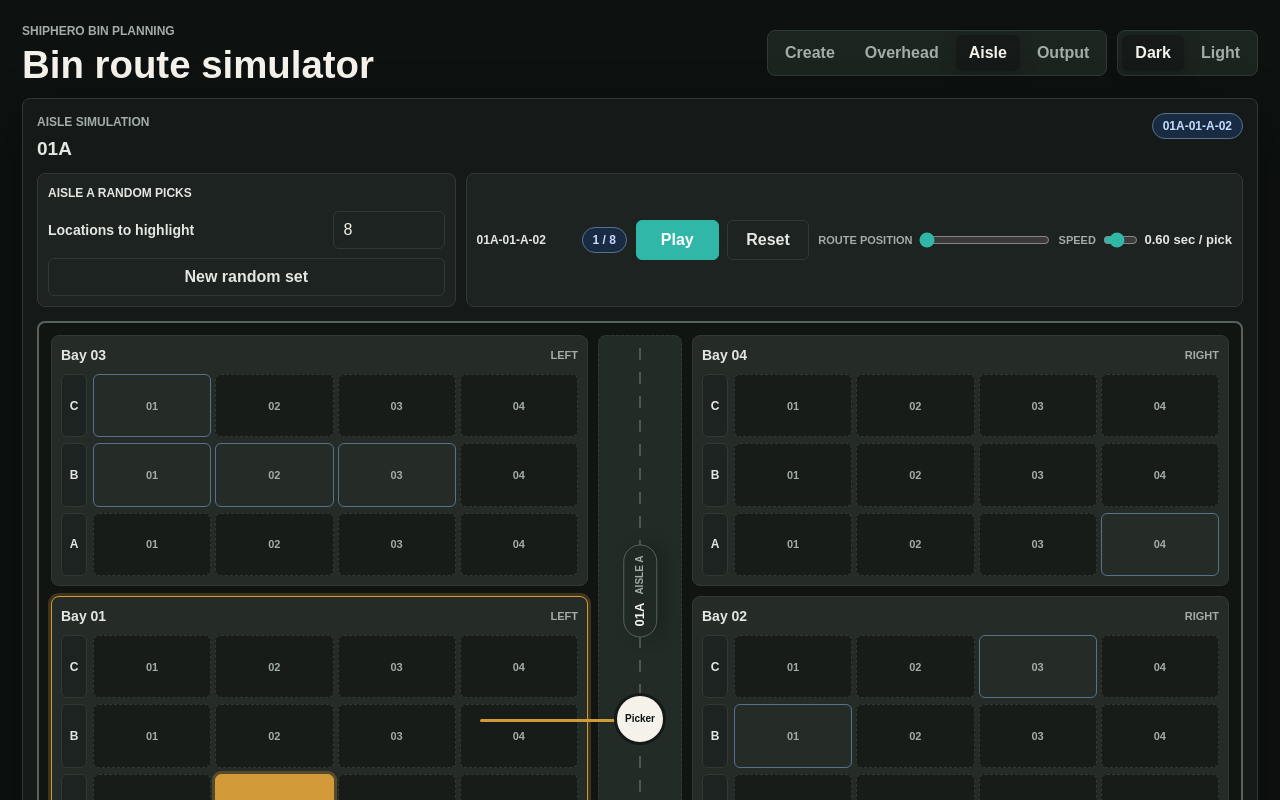
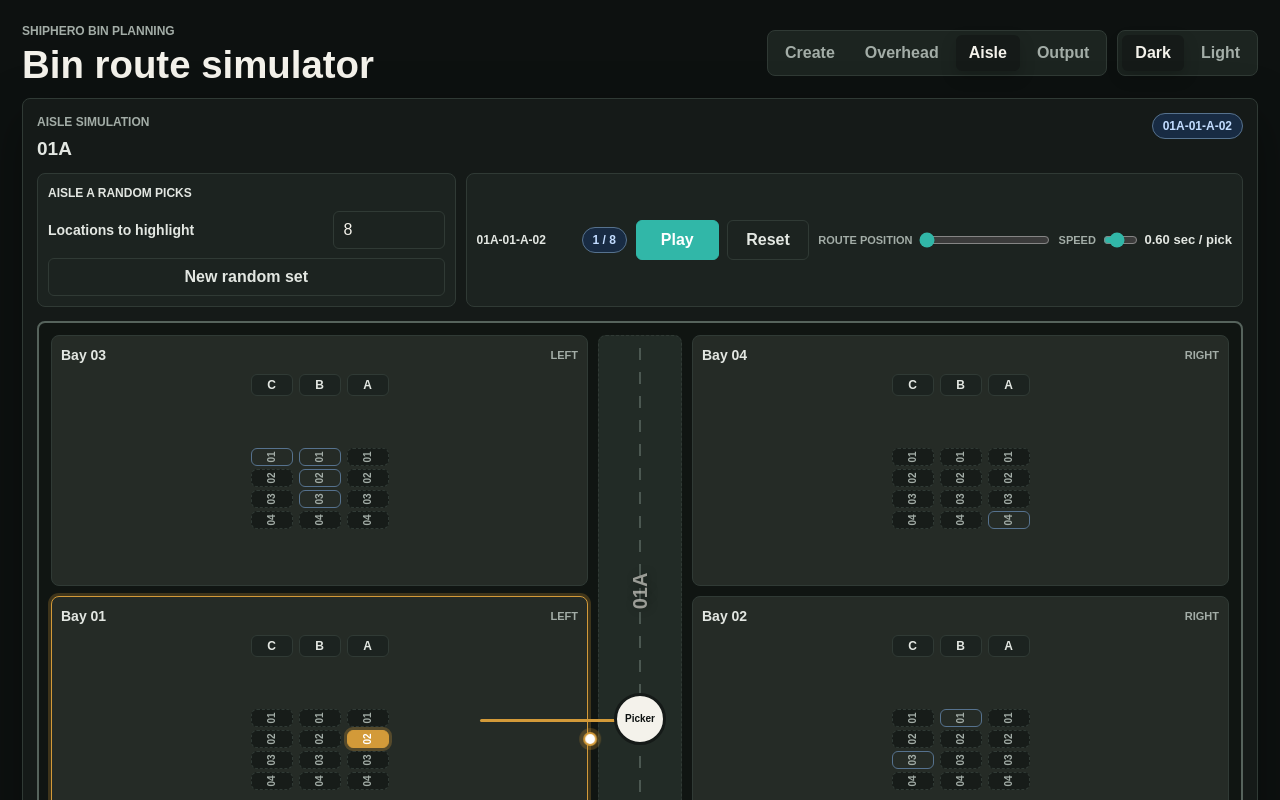
Before and after one commit to mostafa-azimi/bin_location_simulator, a Next.js app: page / in a window 1280 px wide. Both pictures are taken after a click on the button "Aisle". Shown: the top 800 px of the page. Built offline with nearby package versions, Linux system fonts and the light colour scheme.

Commit message:
Improve aisle picking visuals

```diff
--- a/app/globals.css
+++ b/app/globals.css
@@ -530,34 +530,24 @@ button:disabled {
 
 .aisle-track-label {
   align-items: center;
-  background: color-mix(in srgb, var(--lane) 86%, var(--panel));
-  border: 1px solid var(--line-strong);
-  border-radius: 999px;
-  box-shadow: 0 8px 18px rgba(0, 0, 0, 0.18);
   display: flex;
-  gap: 8px;
-  justify-content: space-between;
+  justify-content: center;
   left: 50%;
   min-width: 0;
-  padding: 6px 10px;
   pointer-events: none;
   position: absolute;
   top: 50%;
   transform: translate(-50%, -50%) rotate(-90deg);
   white-space: nowrap;
-  z-index: 5;
+  z-index: 2;
 }
 
 .aisle-track-label strong {
-  color: var(--foreground);
-  font-size: 13px;
-  font-weight: 760;
-}
-
-.aisle-track-label span {
-  color: var(--muted);
-  font-size: 10px;
-  font-weight: 760;
+  color: color-mix(in srgb, var(--foreground) 72%, transparent);
+  font-size: 18px;
+  font-weight: 800;
+  letter-spacing: 0;
+  text-shadow: 0 2px 10px rgba(0, 0, 0, 0.26);
   text-transform: uppercase;
 }
 
@@ -685,7 +675,7 @@ button:disabled {
   justify-content: center;
   position: relative;
   width: 40px;
-  z-index: 3;
+  z-index: 6;
 }
 
 .aisle-track.up.active .overhead-picker {
@@ -761,35 +751,27 @@ button:disabled {
 
 .aisle-demo-label {
   align-items: center;
-  background: color-mix(in srgb, var(--lane) 86%, var(--panel));
-  border: 1px solid var(--line-strong);
-  border-radius: 999px;
-  box-shadow: 0 8px 18px rgba(0, 0, 0, 0.18);
   display: flex;
-  gap: 8px;
+  justify-content: center;
   left: 50%;
-  padding: 6px 10px;
   position: absolute;
   top: 50%;
   transform: translate(-50%, -50%) rotate(-90deg);
   white-space: nowrap;
-  z-index: 2;
+  z-index: 1;
 }
 
 .aisle-demo-label strong {
-  color: var(--foreground);
-  font-size: 13px;
-  font-weight: 760;
-}
-
-.aisle-demo-label span {
-  color: var(--muted);
-  font-size: 10px;
-  font-weight: 760;
+  color: color-mix(in srgb, var(--foreground) 58%, transparent);
+  font-size: 20px;
+  font-weight: 800;
+  letter-spacing: 0;
+  text-shadow: 0 2px 10px rgba(0, 0, 0, 0.26);
   text-transform: uppercase;
 }
 
 .rack-bay {
+  --pick-travel: clamp(92px, 17vw, 230px);
   background: var(--slot-bg);
   border: 1px solid var(--line);
   border-radius: 8px;
@@ -830,15 +812,15 @@ button:disabled {
 .shelf-stack {
   display: grid;
   gap: 6px;
-  grid-auto-rows: minmax(0, 1fr);
+  justify-content: center;
   min-height: 0;
 }
 
 .shelf-row {
   align-items: stretch;
   display: grid;
-  gap: 6px;
-  grid-template-columns: 26px 1fr;
+  gap: 5px;
+  grid-template-rows: 22px minmax(0, 1fr);
   min-height: 0;
 }
 
@@ -852,12 +834,13 @@ button:disabled {
   font-size: 12px;
   font-weight: 760;
   justify-content: center;
-  min-height: 28px;
+  min-height: 22px;
 }
 
 .slot-grid {
+  align-content: center;
   display: grid;
-  gap: 4px;
+  gap: 3px;
   min-width: 0;
 }
 
@@ -867,11 +850,18 @@ button:disabled {
   border-radius: 6px;
   color: var(--muted);
   display: flex;
-  font-size: 11px;
+  font-size: 10px;
   font-weight: 760;
   justify-content: center;
-  min-height: 28px;
+  min-height: 10px;
+  overflow: visible;
   position: relative;
+}
+
+.slot-number {
+  display: inline-block;
+  line-height: 1;
+  transform: rotate(-90deg);
 }
 
 .slot.planned {
@@ -896,6 +886,29 @@ button:disabled {
   border-color: var(--amber);
   color: #ffffff;
   outline: 3px solid color-mix(in srgb, var(--amber) 28%, transparent);
+  z-index: 5;
+}
+
+.slot-pick-item {
+  background: #ffffff;
+  border: 2px solid var(--amber);
+  border-radius: 999px;
+  box-shadow: 0 0 0 4px color-mix(in srgb, var(--amber) 24%, transparent);
+  height: 14px;
+  left: 50%;
+  pointer-events: none;
+  position: absolute;
+  top: 50%;
+  width: 14px;
+  z-index: 10;
+}
+
+.side-left .slot.active .slot-pick-item {
+  animation: pickItemToRight var(--glide-ms, 600ms) ease-in-out infinite;
+}
+
+.side-right .slot.active .slot-pick-item {
+  animation: pickItemToLeft var(--glide-ms, 600ms) ease-in-out infinite;
 }
 
 .lane-line {
@@ -932,7 +945,7 @@ button:disabled {
   transform: translate(-50%, -50%);
   transition: top var(--glide-ms, 600ms) cubic-bezier(0.22, 1, 0.36, 1);
   width: 52px;
-  z-index: 3;
+  z-index: 6;
 }
 
 .picker-reach {
@@ -1156,6 +1169,48 @@ button:disabled {
   }
 }
 
+@keyframes pickItemToRight {
+  0% {
+    opacity: 0;
+    transform: translate(-50%, -50%) scale(0.7);
+  }
+
+  15% {
+    opacity: 1;
+  }
+
+  72% {
+    opacity: 1;
+    transform: translate(var(--pick-travel), -50%) scale(1);
+  }
+
+  100% {
+    opacity: 0;
+    transform: translate(var(--pick-travel), -50%) scale(0.55);
+  }
+}
+
+@keyframes pickItemToLeft {
+  0% {
+    opacity: 0;
+    transform: translate(-50%, -50%) scale(0.7);
+  }
+
+  15% {
+    opacity: 1;
+  }
+
+  72% {
+    opacity: 1;
+    transform: translate(calc(0px - var(--pick-travel)), -50%) scale(1);
+  }
+
+  100% {
+    opacity: 0;
+    transform: translate(calc(0px - var(--pick-travel)), -50%) scale(0.55);
+  }
+}
+
 @media (max-width: 1280px) {
   .input-grid.wide {
     grid-template-columns: repeat(5, minmax(108px, 1fr));
--- a/app/page.tsx
+++ b/app/page.tsx
@@ -860,7 +860,6 @@ function OverheadRoute({
                       >
                         <div className="aisle-track-label">
                           <strong>{zoneLabel}{aisleLabel}</strong>
-                          <span>Aisle {aisleLabel}</span>
                         </div>
 
                         <div
@@ -933,18 +932,21 @@ function RackBay({
   const slots = Array.from({ length: config.slots }, (_, index) => index + 1);
 
   return (
-    <div className={`rack-bay ${bay === active?.bay ? "active-bay" : ""}`}>
+    <div className={`rack-bay side-${sideLabel} ${bay === active?.bay ? "active-bay" : ""}`}>
       <div className="rack-title">
         <span>{bay ? `Bay ${pad2(bay)}` : "No bay"}</span>
         <strong>{sideLabel}</strong>
       </div>
-      <div className="shelf-stack">
+      <div
+        className="shelf-stack"
+        style={{ gridTemplateColumns: `repeat(${config.shelves}, minmax(22px, 42px))` }}
+      >
         {shelves.map((shelf) => (
           <div className="shelf-row" key={`${bay}-${shelf}`}>
             <span className="shelf-label">{lettersFromNumber(shelf)}</span>
             <div
               className="slot-grid"
-              style={{ gridTemplateColumns: `repeat(${config.slots}, minmax(34px, 1fr))` }}
+              style={{ gridTemplateRows: `repeat(${config.slots}, minmax(10px, 18px))` }}
             >
               {slots.map((slot) => {
                 const name =
@@ -977,7 +979,8 @@ function RackBay({
                     key={`${bay}-${shelf}-${slot}`}
                     title={name}
                   >
-                    <span>{pad2(slot)}</span>
+                    <span className="slot-number">{pad2(slot)}</span>
+                    {isActive && <span aria-hidden="true" className="slot-pick-item" />}
                   </div>
                 );
               })}
@@ -1056,7 +1059,6 @@ function AislePickView({
         <div className={`aisle-demo-lane ${activeRouteSide} ${activeVertical}`}>
           <div className="aisle-demo-label">
             <strong>{aisleLabel}</strong>
-            <span>Aisle A</span>
           </div>
           <div className={`picker-reach ${activeRouteSide}`} />
           <div className="picker-marker">
```
